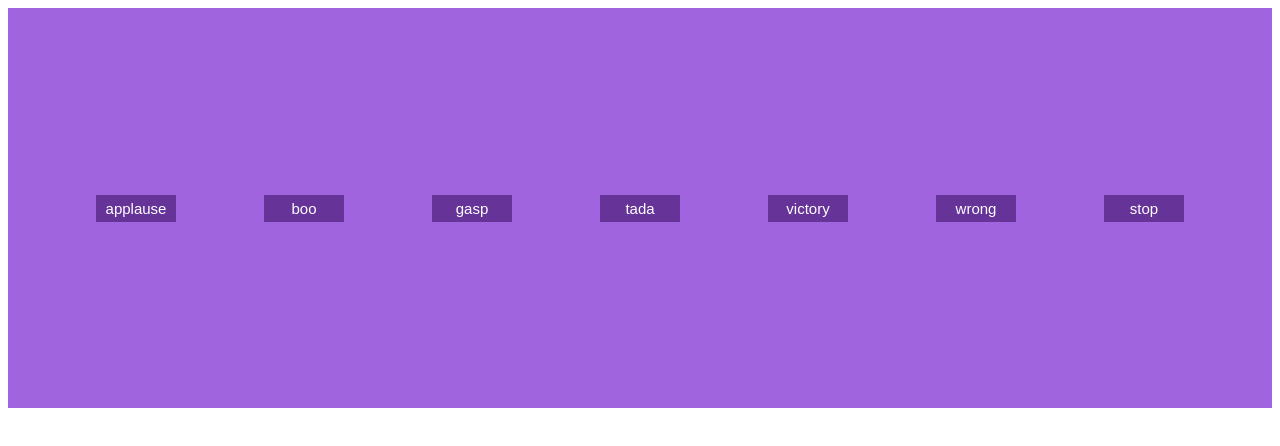
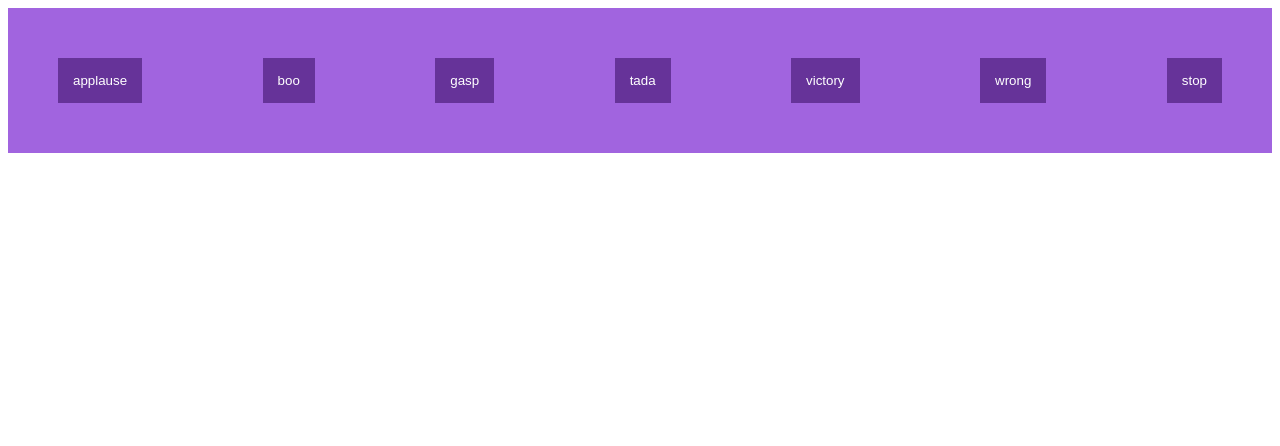
Before and after one commit to acciojob/Soundbar-misterKumar, a website: page main.html in a window 1280 px wide. Drawn offline with Linux system fonts and the light colour scheme.

Commit message:
created a submission

```diff
--- a/main.html
+++ b/main.html
@@ -8,16 +8,22 @@
 
 <body>
 	<!-- the entire body must be written by student -->
-	<section id="buttons" ">
-		<audio id="audio"></audio>
-		<button class="btn">applause</button>
-		<button class="btn">boo</button>
-		<button class="btn">gasp</button>
-		<button class="btn">tada</button>
-		<button class="btn">victory</button>
-		<button class="btn">wrong</button>
-		<button class="btn">stop</button>
-	</section>
+	<div class= "" id="buttons">
+		<button class="btn" onclick="playAudio()">applause</button>
+		<audio id="btn-1" src="sounds/applause.mp3"></audio>
+		<button class="btn" id="btn-2">boo</button>
+		<audio id="btn-2" src="sounds/applause.mp3"></audio>
+		<button class="btn" id="btn-3">gasp</button>
+		<audio id="btn-3" src="sounds/applause.mp3"></audio>
+		<button class="btn" id="btn-4">tada</button>
+		<audio id="btn-4" src="sounds/applause.mp3"></audio>
+		<button class="btn" id="btn-5">victory</button>
+		<audio id="btn-5" src="sounds/applause.mp3"></audio>
+		<button class="btn" id="btn-6">wrong</button>
+		<audio id="btn-6" src="sounds/applause.mp3"></audio>
+		<button class="btn stop" id="btn-7">stop</button>
+		<audio id="btn-7" src="sounds/applause.mp3"></audio>
+	</div>
     <script type="text/javascript" src="./script.js">
 </script>
 
--- a/script.js
+++ b/script.js
@@ -1,13 +1,18 @@
 //your JS code here. If required.
-var section = document.getElementById("buttons")
-// alert(section)
-section.addEventListener('click', function(e) {
-    if(e.target.className === 'btn') {
-        var soundName = `./sounds/${e.target.innerHTML}.mp3`;
-		const audio = new Audio(soundName);
-		audio.play();
-		// alert(soundName)
+function playAudio(audioId) {
+	const audio = new Audio(`/sounds/${audioId}.mp3`);
+	audio.play();
+}
 
-    }
-	// alert(e.target.className)
+document.querySelectorAll(`.btn`).forEach(function (button) {
+	button.addEventListener("click", function () {
+		if (this.id === 'applause' || this.id === 'boo' || this.id === 'gasp' || this.id === 'tada' || this.id === 'victory' || this.id === 'wrong') {
+			playAudio(this.id);
+		} else if(this.classList.contains('stop')){
+			document.querySelectorAll('audio').forEach(function(audio) {
+                audio.pause();
+                audio.currentTime = 0;
+            });)
+		}
+	});
 });
--- a/styles.css
+++ b/styles.css
@@ -1,17 +1,15 @@
 /*  your css code here. If applicable */
-section{
-	width:100%;
-	height:50vh;
+#buttons {
+	background-color :#a164df;
+/* 	width: 100%; */
+	padding: 50px;
 	display: flex;
-	justify-content: space-evenly;
-	align-items:center;
-	background:#A164DF;
+	justify-content: space-between;
 }
-.btn{
-	width:80px;
+
+.btn {
+	background-color: #663399;
+	padding: 15px;
 	border: none;
-	font-size:15px;
-	padding: 5px;
 	color: white;
-	background:#663399;
 }
```
